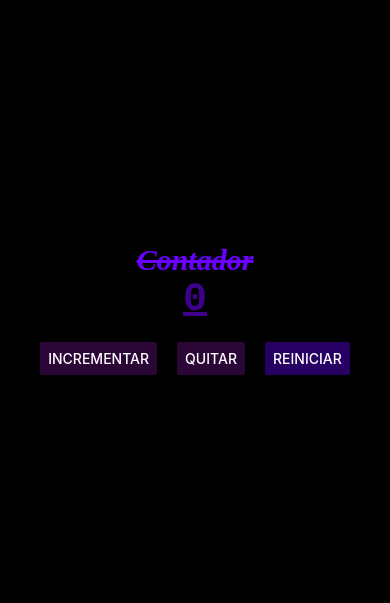
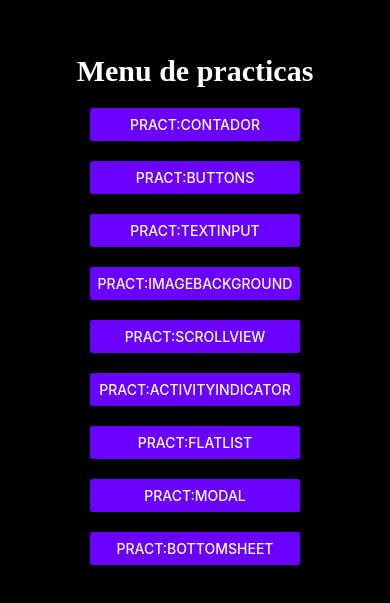
Before and after one commit to jorgerangel09/PAM215, a React Native app in the folder intro/: screen / in a window 390 px wide. Shown: the part 113-716 px from the top of the page. Built offline with nearby package versions, Linux system fonts and the light colour scheme.

Commit message:
Practica en clase

```diff
--- a/intro/App.js
+++ b/intro/App.js
@@ -1,10 +1,8 @@
-import ContadorScreens from './screens/ContadorScreens';
+import MenuScreen from './screens/MenuScreen';
 
 export default function App() {
 
   return (
-
-    <ContadorScreens></ContadorScreens>
-
+    <MenuScreen/>
   );
 }
--- /dev/null
+++ b/intro/screens/ActivityIndicatorScreen.js
@@ -0,0 +1,11 @@
+import { Text, StyleSheet, View, Button } from 'react-native'
+
+export default function ActivityIndicatorScreen(){
+    return (
+      <View>
+        <Text>Proximamente</Text>
+      </View>
+    )
+}
+
+const styles = StyleSheet.create({})
--- /dev/null
+++ b/intro/screens/BotonesScreen.js
@@ -0,0 +1,11 @@
+import { Text, StyleSheet, View, Button } from 'react-native'
+
+export default function BotonesScreen(){
+    return (
+      <View>
+        <Text>Proximamente</Text>
+      </View>
+    )
+}
+
+const styles = StyleSheet.create({})
--- /dev/null
+++ b/intro/screens/BottomSheetScreen.js
@@ -0,0 +1,11 @@
+import { Text, StyleSheet, View, Button } from 'react-native'
+
+export default function BottomSheetScreen(){
+    return (
+      <View>
+        <Text>Proximamente</Text>
+      </View>
+    )
+}
+
+const styles = StyleSheet.create({})
--- /dev/null
+++ b/intro/screens/FlatListScreen.js
@@ -0,0 +1,11 @@
+import { Text, StyleSheet, View, Button } from 'react-native'
+
+export default function FlatListScreen(){
+    return (
+      <View>
+        <Text>Proximamente</Text>
+      </View>
+    )
+}
+
+const styles = StyleSheet.create({})
--- /dev/null
+++ b/intro/screens/ImageBackgroundScreen.js
@@ -0,0 +1,11 @@
+import { Text, StyleSheet, View, Button } from 'react-native'
+
+export default function ImageBackgroundScreen(){
+    return (
+      <View>
+        <Text>Proximamente</Text>
+      </View>
+    )
+}
+
+const styles = StyleSheet.create({})
--- /dev/null
+++ b/intro/screens/MenuScreen.js
@@ -0,0 +1,75 @@
+import { Text, StyleSheet, View, Button } from 'react-native'
+import React, { useState } from 'react'
+import ContadorScreen from './ContadorScreens';
+import BotonesScreen from './BotonesScreen';
+import TextInputScreen from './TextInputScreen';
+import ImageBackgroundScreen from './ImageBackgroundScreen';
+import ScrollViewScreen from './ScrollViewScreen';
+import ActivityIndicatorScreen from './ActivityIndicatorScreen';
+import FlatListScreen from './FlatListScreen';
+import ModalScreen from './ModalScreen';
+import BottomSheetScreen from './BottomSheetScreen';
+
+export default function MenuScreen() {
+    const [screen,setScreen]=useState('menu');
+
+    switch(screen){
+        case 'contador':
+            return <ContadorScreen/>;
+        case 'botones':
+            return <BotonesScreen/>;
+        case 'TextInput':
+            return <TextInputScreen/>;
+        case 'ImageBackground':
+            return <ImageBackgroundScreen/>;
+        case 'ScrollView':
+            return <ScrollViewScreen/>;
+        case 'ActivityIndicator':
+            return <ActivityIndicatorScreen/>;
+        case 'FlatList':
+            return <FlatListScreen/>;
+        case 'Modal':
+            return <ModalScreen/>;
+        case 'BottomSheet':
+            return <BottomSheetScreen/>;
+        case 'menu':
+            default:
+                return (
+                <View style={styles.container}>
+                <Text style={styles.texto}> Menu de practicas </Text>
+                <View style={styles.contenedorBotones}>
+                <Button color='#6a00ffff' onPress={()=>setScreen('contador')} title='Pract:Contador'/>
+                <Button color='#6a00ffff' onPress={()=>setScreen('botones')} title='Pract:Buttons'/>
+                <Button color='#6a00ffff' onPress={()=>setScreen('TextInput')} title='Pract:TextInput'/>
+                <Button color='#6a00ffff' onPress={()=>setScreen('ImageBackground')} title='Pract:ImageBackground'/>
+                <Button color='#6a00ffff' onPress={()=>setScreen('ScrollView')} title='Pract:ScrollView'/>
+                <Button color='#6a00ffff' onPress={()=>setScreen('ActivityIndicator')} title='Pract:ActivityIndicator'/>
+                <Button color='#6a00ffff' onPress={()=>setScreen('FlatList')} title='Pract:FlatList'/>
+                <Button color='#6a00ffff' onPress={()=>setScreen('Modal')} title='Pract:Modal'/>
+                <Button color='#6a00ffff' onPress={()=>setScreen('BottomSheet')} title='Pract:BottomSheet'/>
+                </View>
+                </View>
+                )
+    }
+
+}
+
+const styles = StyleSheet.create({
+    container: {
+    flex: 1,
+    backgroundColor: '#000000ff',
+    alignItems: 'center',
+    justifyContent: 'center',
+  },
+  texto:{
+    fontFamily:'Times New Roman',
+    fontSize:30,
+    color:'#ffffffff',
+    fontWeight:'bold',
+  },
+  contenedorBotones:{
+    marginTop:20,
+    flexDirection:'column',
+    gap:20,
+  },
+})
--- /dev/null
+++ b/intro/screens/ModalScreen.js
@@ -0,0 +1,11 @@
+import { Text, StyleSheet, View, Button } from 'react-native'
+
+export default function ModalScreen(){
+    return (
+      <View>
+        <Text>Proximamente</Text>
+      </View>
+    )
+}
+
+const styles = StyleSheet.create({})
--- /dev/null
+++ b/intro/screens/ScrollViewScreen.js
@@ -0,0 +1,11 @@
+import { Text, StyleSheet, View, Button } from 'react-native'
+
+export default function ScrollViewScreen(){
+    return (
+      <View>
+        <Text>Proximamente</Text>
+      </View>
+    )
+}
+
+const styles = StyleSheet.create({})
--- /dev/null
+++ b/intro/screens/TextInputScreen.js
@@ -0,0 +1,11 @@
+import { Text, StyleSheet, View, Button } from 'react-native'
+
+export default function TextInputScreen(){
+    return (
+      <View>
+        <Text>Proximamente</Text>
+      </View>
+    )
+}
+
+const styles = StyleSheet.create({})
```
